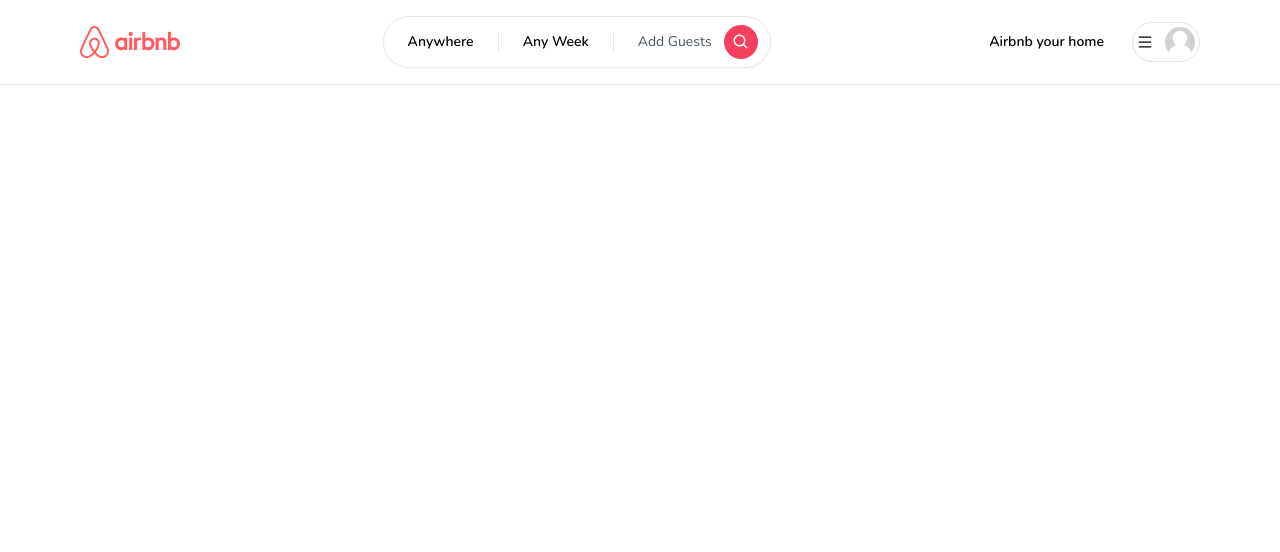
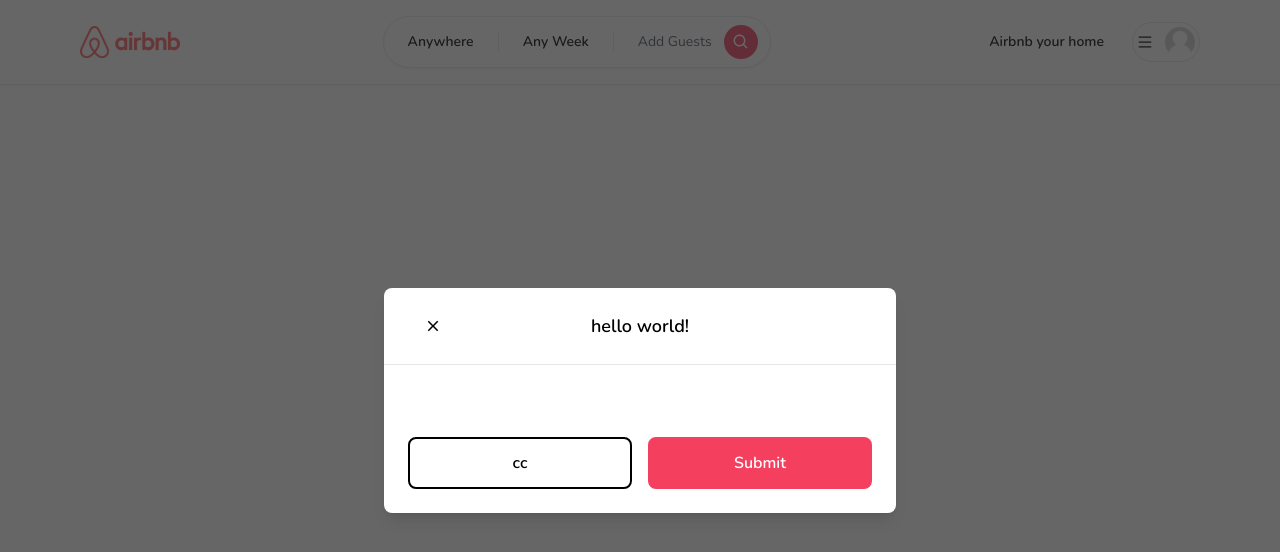
Before and after one commit to morsoli/airbnb, a Next.js app: page / in a window 1280 px wide. Shown: the top 552 px of the page. Built offline with nearby package versions, Linux system fonts and the light colour scheme.

Commit message:
实现一个通用的模态框组件

```diff
--- /dev/null
+++ b/app/components/Button.tsx
@@ -0,0 +1,38 @@
+'use client';
+
+import React from "react";
+import { IconType } from "react-icons";
+
+interface ButtonProps {
+    label: string;
+    onClick: (e: React.MouseEvent<HTMLButtonElement>) => void;
+    disabled?: boolean;
+    outline?: boolean;
+    small?: boolean;
+    icon?: IconType;
+}
+
+const Button: React.FC<ButtonProps> = ({
+    label, onClick, disabled, outline, small, icon: Icon
+})=>{
+    return (
+        <button className={`
+        relative disabled:opacity-70 disabled:cursor-not-allowed rounded-lg hover:opacity-80 transition w-full
+        ${outline? 'bg-white':'bg-rose-500'}
+        ${outline? 'border-black':'border-rose-500'}
+        ${outline? 'text-black':'text-white'}
+        ${small?'text-sm':'text-md'}
+        ${small ? 'py-1' : 'py-3'}
+        ${small ? 'font-light' : 'font-semibold'}
+        ${small ? 'border-[1px]' : 'border-2'}
+        `}>
+            {Icon && (
+                <Icon size={24} className="absolute left-4 top-3"/>
+            )
+            }
+            {label}
+        </button>
+    );
+}
+
+export default Button;
--- /dev/null
+++ b/app/components/modals/Modal.tsx
@@ -0,0 +1,110 @@
+/*
+Modal 组件是一个通用的模态框组件，可以通过传递不同的属性来定制它的外观和行为，在实际的项目中可以用于实现各种类型的弹出窗口
+这个通用的模态框组件具有以下属性：
+isOpen：一个可选的布尔值，表示模态框是否打开。默认值为 false。
+onClose：必需的函数，表示模态框关闭时要执行的回调函数。
+onSubmit：必需的函数，表示模态框提交时要执行的回调函数。
+title：一个可选的字符串，表示模态框的标题。
+body：一个可选的 React 元素，表示模态框的主体内容。
+footer：一个可选的 React 元素，表示模态框的页脚内容。
+actionLabel：必需的字符串，表示模态框提交按钮的标签文本。
+disabled：一个可选的布尔值，表示模态框中的提交按钮和次要操作按钮是否应该被禁用。默认为 false。
+secondaryAction：一个可选的函数，表示模态框中的次要操作（secondary action）。如果没有传递该属性，则不会显示次要操作按钮。
+secondaryLable：一个可选的字符串，表示模态框中的次要操作按钮的标签文本。如果没有传递 secondaryAction 属性，则该属性无效。
+*/
+
+'use client';
+
+import { useCallback, useEffect, useState } from "react";
+import {IoMdClose} from "react-icons/io";
+import Button from "../Button";
+
+interface ModalProps {
+    isOpen?: boolean;
+    onClose: () =>void;
+    onSubmit: ()=>void;
+    title?: string;
+    body?: React.ReactElement;
+    footer?: React.ReactElement;
+    actionLabel: string;
+    disabled?: boolean;
+    secondaryAction?: ()=>void;
+    secondaryLable?: string;
+
+}
+
+const Modal: React.FC<ModalProps> = ({
+    isOpen, onClose, onSubmit, title, body,
+    footer, actionLabel, disabled, secondaryAction, secondaryLable
+}) => {
+    const [showModal, setShowModal] = useState(isOpen);
+
+    useEffect(()=>{
+        setShowModal(isOpen);
+    },[isOpen]);
+
+    const handleClose = useCallback(()=>{
+        if (disabled){
+            return
+        }
+        setShowModal(false);
+        setTimeout(()=>{onClose()}, 300)
+    }, [disabled, onClose]);
+
+    const handleSubmit = useCallback(()=>{
+        if(disabled){
+            return;
+        }
+        onSubmit();
+    },[disabled, onSubmit]);
+
+    const HandleSecondaryAction = useCallback(()=>{
+        if (disabled || !secondaryAction) {
+            return
+        }
+        secondaryAction();
+    },[disabled, secondaryAction]);
+
+    if (!isOpen){
+        return null;
+    }
+
+    return (
+        <>
+        <div className="justify-center items-center flex overflow-hidden overflow-y-auto fixed inset-0 z-50 outline-none focus:outline-none bg-neutral-800/70">
+            <div className="relative w-full md:w-4/6 lg:w-3/6 xl:w-2/5 my-6 mx-auto h-full lg:h-auto md:h-auto">
+                {/* CONTENT */}
+                <div className={`translate duration-300 h-full ${showModal? 'translate-y-0':'translate-y-full'} ${showModal? 'opacity-100': 'opacity-0'}`}>
+                    <div className="translate  h-full lg:h-auto md:h-auto border-0 rounded-lg shadow-lg relative flex flex-col w-full bg-white outline-none focus:outline-none">
+                        {/* HEADER */}
+                        <div className="flex items-center p-6 rounded-t justify-center real
+                         border-b-[1px]">
+                            <button
+                            onClick={handleClose}
+                            className="p-1 border-0 hover:opacity-70 transition absolute left-9">
+                                <IoMdClose size={18}/>
+                            </button>
+                            <div className="text-lg font-semibold">
+                                {title}
+                            </div>
+                        </div>
+                        {/* BODY */}
+                        <div className="relative p-6 flex-auto">
+                            {body}
+                        </div>
+                        {/* FOOTER */}
+                        <div className="flex flex-col gap-2 p-6">
+                            <div className="flex flex-row items-center gap-4 w-full">
+                                {secondaryAction && secondaryLable && <Button disabled={disabled} label={secondaryLable} onClick={HandleSecondaryAction} outline/>}
+                                <Button disabled={disabled} label={actionLabel} onClick={handleSubmit}/>
+                            </div>
+                        </div>
+                    </div>
+                </div>
+            </div>
+        </div>
+        </>
+    );
+}
+
+export default Modal;
--- a/app/layout.tsx
+++ b/app/layout.tsx
@@ -1,4 +1,5 @@
 import ClientOnly from './components/ClientOnly'
+import Modal from './components/modals/Modal'
 import Navbar from './components/navbar/Navbar'
 import './globals.css'
 import { Nunito } from 'next/font/google'
@@ -21,6 +22,7 @@
     <html lang="en">
       <body className={font.className}>
         <ClientOnly>
+          <Modal secondaryLable="cc" secondaryAction={'xx'} actionLabel="Submit" title="hello world!" isOpen />
           <Navbar />
         </ClientOnly>
         {children}</body>
```
